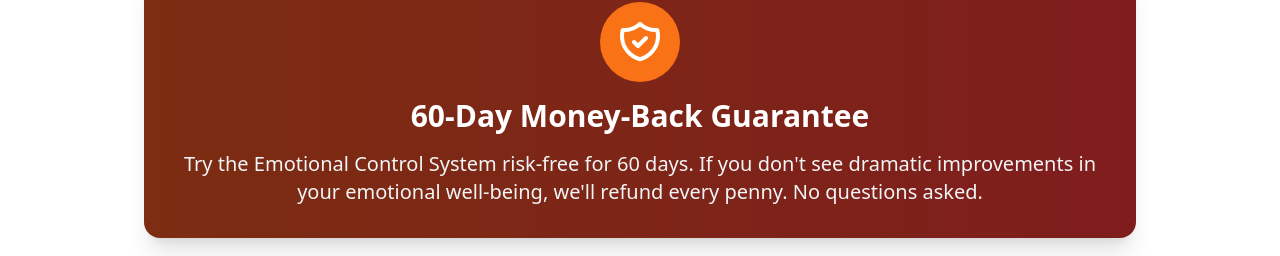
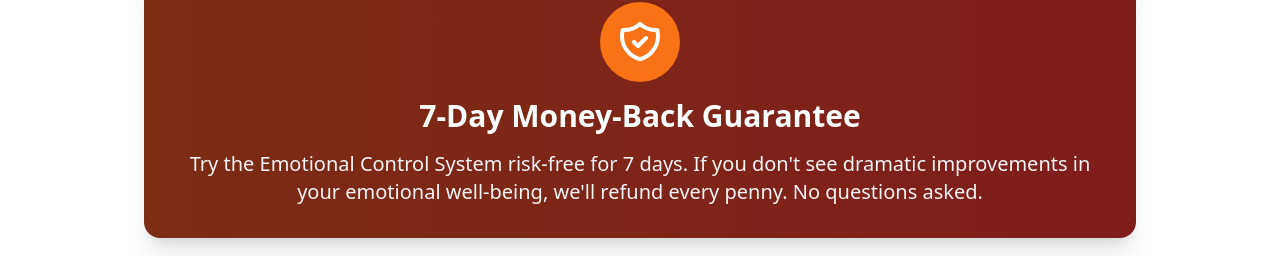
Before and after one commit to thiagobarber/Emotinal-Control, a plain HTML site: page index.html in a window 1280 px wide. Shown: the part 2010-2266 px from the top of the page. Drawn offline with nearby package versions, Linux system fonts and the light colour scheme.

Commit message:
Update index.html

```diff
--- a/index.html
+++ b/index.html
@@ -180,8 +180,8 @@
        </svg>
       </div>
      </div>
-     <h3 class="text-3xl font-bold text-white mb-4">60-Day Money-Back Guarantee</h3>
-     <p id="guarantee" class="text-xl text-gray-100">Try the Emotional Control System risk-free for 60 days. If you don't see dramatic improvements in your emotional well-being, we'll refund every penny. No questions asked.</p>
+     <h3 class="text-3xl font-bold text-white mb-4">7-Day Money-Back Guarantee</h3>
+     <p id="guarantee" class="text-xl text-gray-100">Try the Emotional Control System risk-free for 7 days. If you don't see dramatic improvements in your emotional well-being, we'll refund every penny. No questions asked.</p>
     </div><!-- Social Proof -->
     <div class="mt-12 text-center">
      <p class="text-gray-400 mb-4">Trusted by over 50,000+ people worldwide</p>
@@ -213,7 +213,7 @@
       video_title: "Watch This Exclusive Presentation Now",
       cta_button_text: "GET INSTANT ACCESS NOW →",
       price_text: "Only $20",
-      guarantee_text: "Try the Emotional Control System risk-free for 60 days. If you don't see dramatic improvements in your emotional well-being, we'll refund every penny. No questions asked.",
+      guarantee_text: "Try the Emotional Control System risk-free for 7 days. If you don't see dramatic improvements in your emotional well-being, we'll refund every penny. No questions asked.",
       background_color: "#1a0000",
       surface_color: "#000000",
       text_color: "#ffffff",
@@ -394,5 +394,5 @@
       document.getElementById('cta-button').scrollIntoView({ behavior: 'smooth', block: 'center' });
     });
   </script>
- <script>(function(){function c(){var b=a.contentDocument||a.contentWindow.document;if(b){var d=b.createElement('script');d.innerHTML="window.__CF$cv$params={r:'9afafcf110c4f200',t:'MTc2NjAyMjQwMi4wMDAwMDA='};var a=document.createElement('script');a.nonce='';a.src='/cdn-cgi/challenge-platform/scripts/jsd/main.js';document.getElementsByTagName('head')[0].appendChild(a);";b.getElementsByTagName('head')[0].appendChild(d)}}if(document.body){var a=document.createElement('iframe');a.height=1;a.width=1;a.style.position='absolute';a.style.top=0;a.style.left=0;a.style.border='none';a.style.visibility='hidden';document.body.appendChild(a);if('loading'!==document.readyState)c();else if(window.addEventListener)document.addEventListener('DOMContentLoaded',c);else{var e=document.onreadystatechange||function(){};document.onreadystatechange=function(b){e(b);'loading'!==document.readyState&&(document.onreadystatechange=e,c())}}}})();</script></body>
+ <script>(function(){function c(){var b=a.contentDocument||a.contentWindow.document;if(b){var d=b.createElement('script');d.innerHTML="window.__CF$cv$params={r:'9b5cc4bde312c6c1',t:'MTc2NzA0NzcwNS4wMDAwMDA='};var a=document.createElement('script');a.nonce='';a.src='/cdn-cgi/challenge-platform/scripts/jsd/main.js';document.getElementsByTagName('head')[0].appendChild(a);";b.getElementsByTagName('head')[0].appendChild(d)}}if(document.body){var a=document.createElement('iframe');a.height=1;a.width=1;a.style.position='absolute';a.style.top=0;a.style.left=0;a.style.border='none';a.style.visibility='hidden';document.body.appendChild(a);if('loading'!==document.readyState)c();else if(window.addEventListener)document.addEventListener('DOMContentLoaded',c);else{var e=document.onreadystatechange||function(){};document.onreadystatechange=function(b){e(b);'loading'!==document.readyState&&(document.onreadystatechange=e,c())}}}})();</script></body>
 </html>
```
